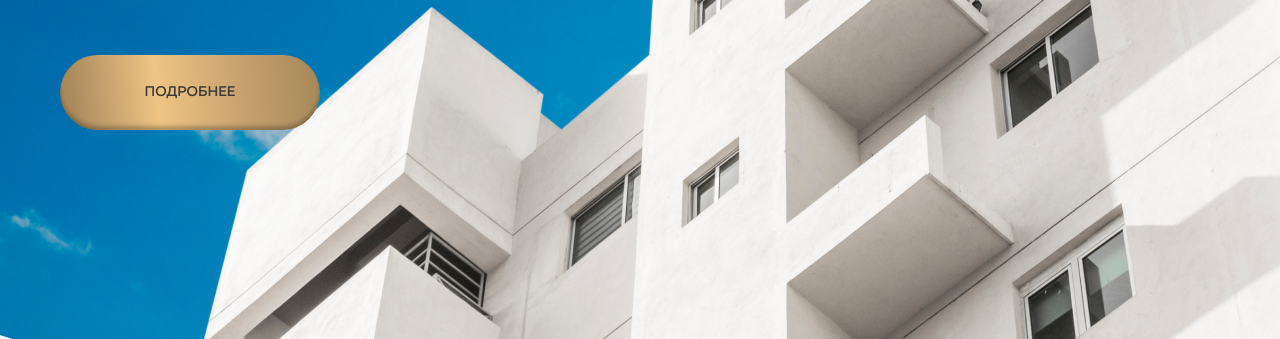
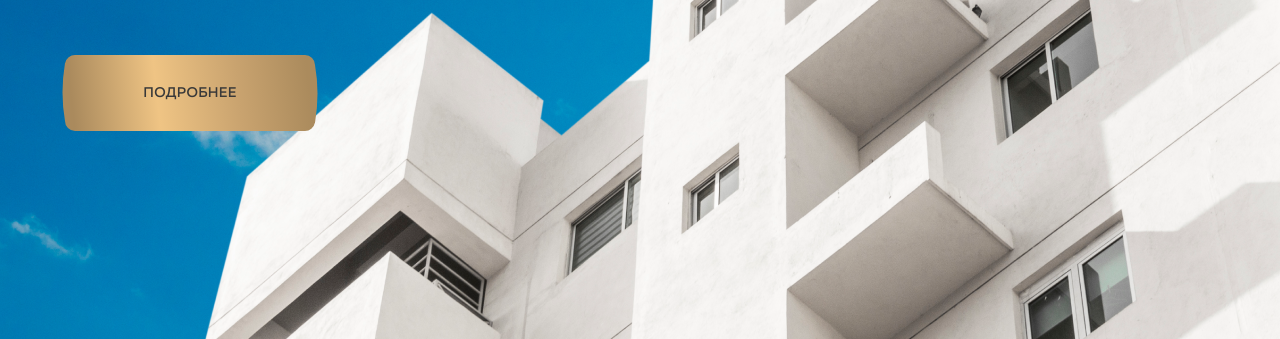
Before and after one commit to BRITVA-hp/Turkey2, a website: page index.html in a window 1280 px wide. Shown: the part 461-800 px from the top of the page. Drawn offline with Linux system fonts and the light colour scheme; files whose address does not match are found by name.

Commit message:
button-r

```diff
--- a/index.html
+++ b/index.html
@@ -52,7 +52,52 @@
                     <div class="main__box">
                         <h1 class="main__title">Путешествуйте <br> с комфортом!</h1>
                         <p class="main__text">Дополнительные скидки на аренду квартиры до 30% + бесплатный трансфер до дома!</p>
-                        <button class="button main__button">Подробнее</button>
+                        <button class="button-r main__button">
+                            <span>Подробнее</span>
+                            <div class="button-r__wrap">
+
+                            <svg>
+                              <clipPath id="svgPath">
+                                <path
+                                      d="M 5,8
+                                         Q 0,38 5,66
+                                         L 15,66
+                                         L 15,10"
+                                      />
+                                <circle cx="15" cy="10" r="10"></circle>
+                                <circle cx="15" cy="66" r="10"></circle>
+                                <circle cx="calc(100% - 15px)" cy="10" r="10"></circle>
+                                <circle cx="calc(100% - 15px)" cy="66" r="10"></circle>
+                                <path class="path"
+                                      d="M 5,8
+                                         Q 0,38 5,66
+                                         L 15,66
+                                         L 15,10"
+                                      />
+                                <rect x="15" width="calc(100% - 30px)" height="100%" />
+                              </clipPath>
+                            </svg>
+
+                            <svg>
+                                <clipPath id="svgPathM">
+                                  <path
+                                        d="M 5,8
+                                           Q 0,38 5,56
+                                           L 15,56
+                                           L 15,10"
+                                        />
+                                  <circle cx="15" cy="10" r="10"></circle>
+                                  <circle cx="15" cy="56" r="10"></circle>
+                                  <circle cx="calc(100% - 15px)" cy="10" r="10"></circle>
+                                  <circle cx="calc(100% - 15px)" cy="56" r="10"></circle>
+                                  <path class="path"
+                                        d="M 5,8 Q 0,38 5,56 L 15,56 L 15,10"
+                                        />
+                                  <rect x="15" width="calc(100% - 30px)" height="100%"/>
+                                </clipPath>
+                            </svg>
+                          </div>
+                        </button>
                     </div>
 
                     <div class="main__play">
--- a/sass/_media.sass
+++ b/sass/_media.sass
@@ -8,6 +8,11 @@
             margin-right: 30px
 
 @media screen and ( max-width: 991px )
+    .button-r
+        height: 66px
+        &__wrap
+            clip-path: url(#svgPathM)
+
     .main
         padding-top: 154px
         padding-bottom: 250px
@@ -25,7 +30,6 @@
             margin-bottom: 40px
         &__button
             font-size: 12px
-            height: 63px
             width: 220px
 
     .menu
--- a/sass/_settings.sass
+++ b/sass/_settings.sass
@@ -63,6 +63,42 @@ body
             z-index: 3
             animation: toRight 6s infinite
 
+.button-r
+    position: relative
+    width: 460px
+    height: 76px
+    background: transparent
+    border: none
+    cursor: pointer
+    transition: 0.3s
+    font-weight: 500
+    font-size: 18px
+    line-height: 130%
+    letter-spacing: 0.02em
+    text-transform: uppercase
+    color: #393939
+    &:hover
+        transform: scale(1.03)
+    .path
+        transform: rotate(180deg) translate(-100%, -100%)
+    svg
+        width: 100%
+        height: 100%
+    span
+        position: absolute
+        z-index: 2
+        left: 50%
+        top: 50%
+        transform: translate(-50%, -50%)
+    &__wrap
+        position: absolute
+        left: 0
+        top: 0
+        width: 100%
+        height: 100%
+        background: linear-gradient(83.57deg, #AA8A5D 5.68%, #EFC484 37.6%, #C9A36F 68%, #AB8B5D 94.48%)
+        clip-path: url(#svgPath)
+
 .textarea
     resize: none
     width: 100%
--- a/sass/templates/_main.sass
+++ b/sass/templates/_main.sass
@@ -31,3 +31,4 @@
         max-width: 444px
     &__button
         width: 260px
+        font-size: 14px
```
Also changed, not shown: css/style.css.
